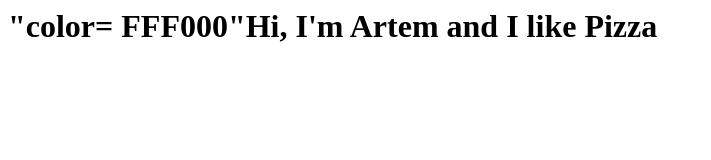
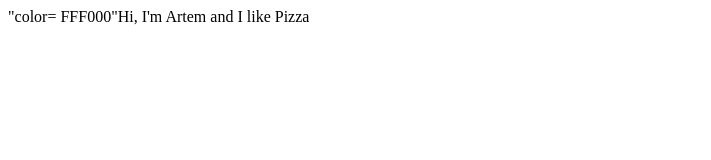
Before and after one commit to artemthecool/artemthecool.github.io, a plain HTML site: page index.html in a window 1280 px wide. Shown: the whole page, without its empty margins (0-711 px from the left). Drawn offline with Linux system fonts and the light colour scheme.

Commit message:
Update index.html

```diff
--- a/index.html
+++ b/index.html
@@ -1 +1 @@
-<h1>"color= FFF000"Hi, I'm Artem and I like Pizza</h3>
+<hi>"color= FFF000"Hi, I'm Artem and I like Pizza</h3>
```
